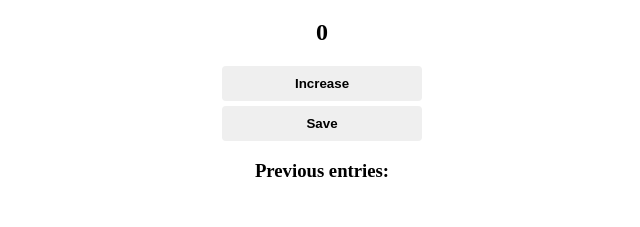
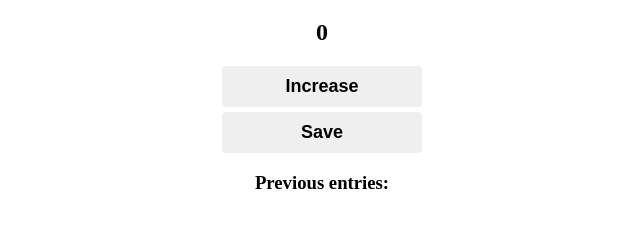
Before and after one commit to emranapple/peopleCounterApp, a plain HTML site: page index.html in a window 1280 px wide. Shown: the part 61-288 px from the top of the page, without its empty margins (318-958 px from the left). Drawn offline with Linux system fonts and the light colour scheme.

Commit message:
Changed font-family and font size

```diff
--- a/style.css
+++ b/style.css
@@ -1,11 +1,13 @@
 body {
     text-align: center;
+    font-family: 'Times New Roman', Times, serif;
 }
 
 .btn {
     padding: 10px;
     border-radius: 4px;
     font-weight: bold;
+    font-size: large;
     border: none;
     display: block;
     width: 200px;
```
